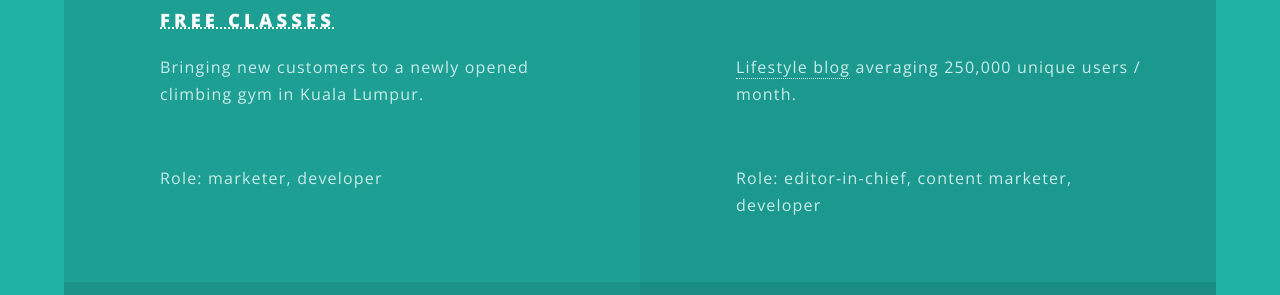
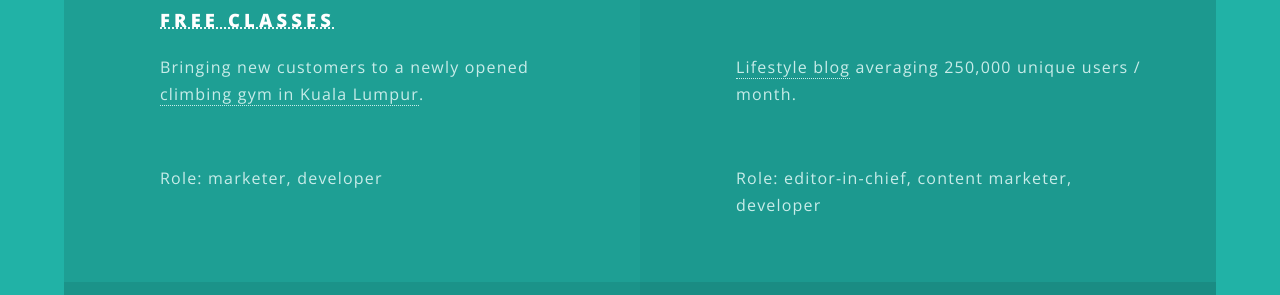
Before and after one commit to lexi89/one-page-folio, a Jekyll site: the page built from index.html, in a window 1280 px wide and 900 px high, scrolled down 3466 px. Shown: the part 204-499 px from the top of the window. Built offline with Jekyll 4.4.1, drawn with Linux system fonts in a browser that asks for light colours; some of the changed lines change nothing that is shown.

Commit message:
copy changes

```diff
--- a/index.html
+++ b/index.html
@@ -73,8 +73,8 @@ layout: landing
 					<p>A <a href="http://zenbeard.com">lifestyle magazine for men</a>. Focus on self-developement, body, and food.</p> <br><p>Role: editor-in-chief, founder</p>
 				</li>
 				<li class="icon fa-usd">
-					<a href = "http://www.xerogravity.my/free-classes"><h3 class = "dotted-underline">Xero Gravity Rock Gym — free classes</h3></a>
-					<p>Bringing new customers to a newly opened climbing gym in Kuala Lumpur.</p><br><p> Role: marketer, developer </p>
+					<a href = "http://www.xerogravity.my/"><h3 class = "dotted-underline">Xero Gravity Rock Gym — free classes</h3></a>
+					<p>Bringing new customers to a newly opened <a href="http://www.xerogravity.my/">climbing gym in Kuala Lumpur</a>.</p><br><p> Role: marketer, developer </p>
 				</li>
 				<li class="icon fa-line-chart">
 					<a href = "http://blog.mindvalleyacademy.com"><h3 class = "dotted-underline">Mindvalley Academy <br> <br></h3></a>
```
Also changed, not shown: 2 other files.
